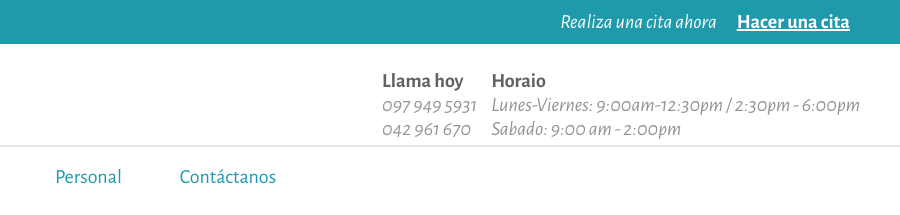
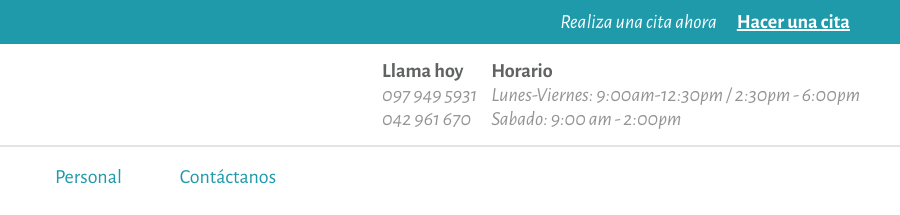
Before and after one commit to FrankAveig/jauregui, a plain HTML site: page index.html in a window 1280 px wide. Shown: the top 215 px of the page, 380-1280 px from the left. Drawn offline with nearby package versions, Linux system fonts and the light colour scheme; files whose address does not match are found by name.

Commit message:
pequena modificacion

```diff
--- a/css/estilos.css
+++ b/css/estilos.css
@@ -154,6 +154,7 @@ header .containerHeader2 .horarios{
 header .containerHeader2 .horarios div h3:nth-child(1){
   font-size: 2rem;
   margin-bottom: 0;
+  margin-top: 1px
 }
 header .containerHeader2 .horarios div h3:nth-child(2), h3:nth-child(3){
   font-size: 2rem;
--- a/index.html
+++ b/index.html
@@ -50,7 +50,7 @@
         <h3>042 961 670</h3>
       </div>
       <div>
-        <h3>Horaio</h3>
+        <h3>Horario</h3>
         <h3>Lunes-Viernes: 9:00am-12:30pm / 2:30pm - 6:00pm </h3>
         <h3>Sabado: 9:00 am - 2:00pm</h3>
       </div>
```
